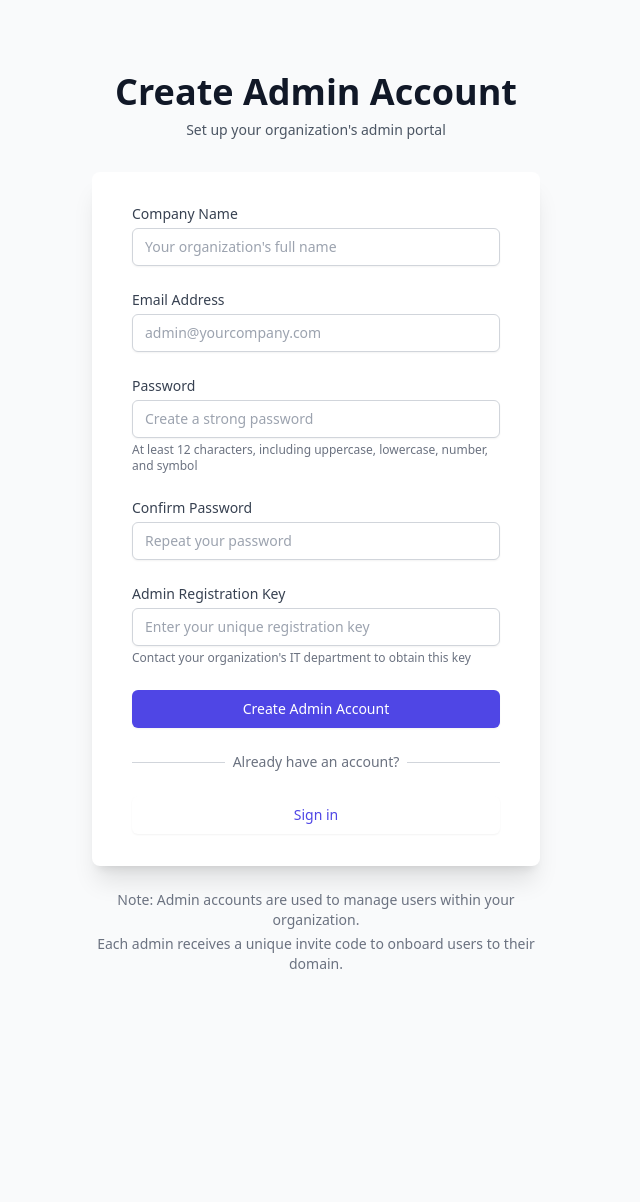
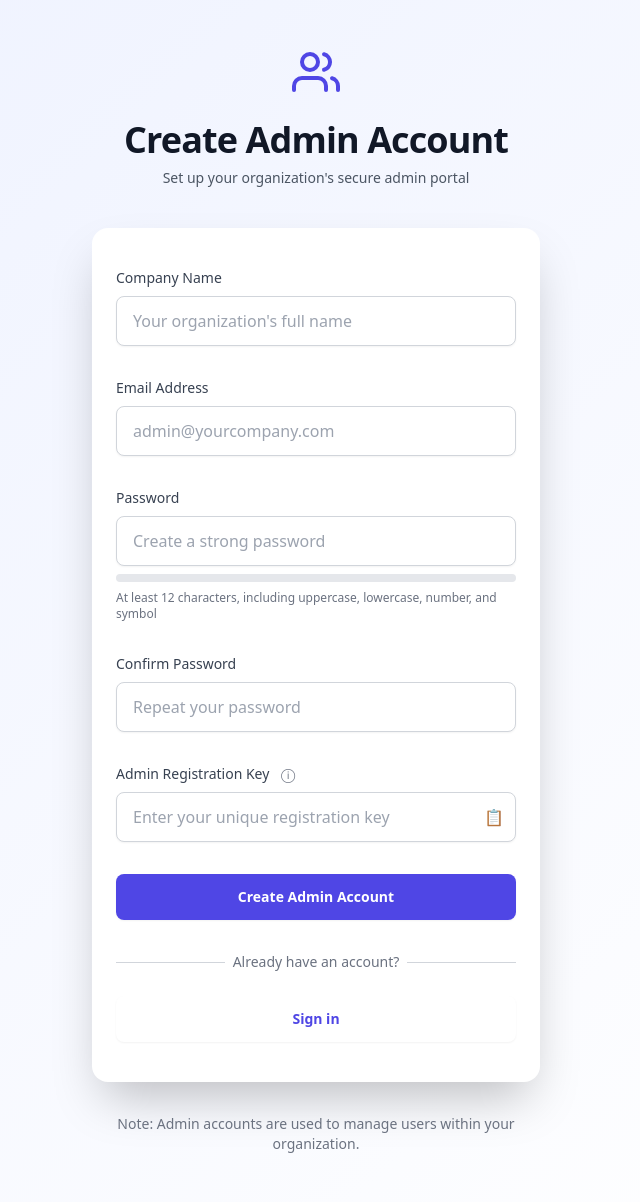
Before and after one commit to MrBlankCoding/Stocks101, a Flask app: page /admin/signup in a window 1280 px wide. Shown: the whole page, without its empty margins (324-964 px from the left). Before the commit the page ends 969 px from the top, so only its background shows below. Run offline with Flask 3, Linux system fonts and the light colour scheme; parts of the project's set-up code (start-up, migrations or seed data) failed here and were passed over; some libraries are stand-ins or nearby versions.

Commit message:
Created the Admin ID

```diff
--- a/Dashboard/app.py
+++ b/Dashboard/app.py
@@ -130,10 +130,12 @@ class User(UserMixin):
         self.account_type = user_data.get("account_type", "basic")
 
         # New admin-related fields
-        self.admin_domain = user_data.get("admin_domain", None)
         self.managed_users = user_data.get("managed_users", [])
         self.company_name = user_data.get("company_name")  # New field for admin's company
         self.invite_code = user_data.get("invite_code")
+
+        # New unique admin ID field
+        self.unique_admin_id = user_data.get("unique_admin_id")
 
     def is_admin(self):
         return self.account_type == "admin"
@@ -370,7 +372,7 @@ def register():
     if request.method == "POST":
         email = request.form["email"].lower().strip()
         password = request.form["password"]
-        admin_invite_code = request.form.get("admin_invite_code", "")
+        unique_admin_id = request.form.get("unique_admin_id", "")
 
         # Enhanced input validation
         if not re.match(r"^[\w\.-]+@[\w\.-]+\.\w+$", email):
@@ -387,10 +389,10 @@ def register():
 
         # Check admin invite code if provided
         admin_user = None
-        if admin_invite_code:
+        if unique_admin_id:
             admin_user = mongo.users.find_one({
                 "account_type": "admin",
-                "invite_code": admin_invite_code
+                "invite_code": unique_admin_id
             })
             if not admin_user:
                 flash("Invalid admin invite code")
@@ -411,7 +413,7 @@ def register():
 
         # If registering through admin invite, set admin domain
         if admin_user:
-            user_data["admin_domain"] = str(admin_user["_id"])
+            user_data["unique_admin_id"] = str(admin_user["_id"])
             # Update admin's managed users
             mongo.users.update_one(
                 {"_id": admin_user["_id"]},
@@ -433,7 +435,7 @@ def admin_signup():
         email = request.form["email"].lower().strip()
         password = request.form["password"]
         confirm_password = request.form["confirm_password"]
-        admin_registration_key = request.form["admin_registration_key"]
+        unique_admin_id = request.form["unique_admin_id"].strip()
 
         # Validation checks
         if not company_name:
@@ -452,15 +454,21 @@ def admin_signup():
             flash("Password must be at least 12 characters long")
             return redirect(url_for("admin_signup"))
 
-        # Check if admin registration key is valid
-        if admin_registration_key != os.getenv("admin_registration_key"):
-            flash("Invalid admin registration key")
-            return redirect(url_for("admin_signup"))
-
         # Check if email already exists
         existing_user = mongo.users.find_one({"email": email})
         if existing_user:
             flash("Email already exists")
+            return redirect(url_for("admin_signup"))
+
+        # Check if unique admin ID is already taken
+        existing_admin_id = mongo.users.find_one({"unique_admin_id": unique_admin_id})
+        if existing_admin_id:
+            flash("This Admin ID is already in use")
+            return redirect(url_for("admin_signup"))
+
+        # Validate unique admin ID
+        if not re.match(r'^[a-zA-Z0-9_-]{3,20}$', unique_admin_id):
+            flash("Admin ID must be 3-20 characters long and contain only letters, numbers, underscores, and hyphens")
             return redirect(url_for("admin_signup"))
 
         # Generate unique invite code for the admin's domain
@@ -482,8 +490,10 @@ def admin_signup():
             "company_name": company_name,
             "invite_code": invite_code,
             "managed_users": [],
-            "admin_domain": None,
             "registration_ip": request.remote_addr,
+
+            # New unique admin ID field
+            "unique_admin_id": unique_admin_id
         }
 
         # Insert admin user
@@ -494,7 +504,7 @@ def admin_signup():
         mongo.users.update_one(
             {"_id": result.inserted_id},
             {"$set": {
-                "admin_domain": admin_id,
+                "unique_admin_id": admin_id,
                 "managed_users": [admin_id]  # Add admin's own ID to managed_users
             }}
         )
@@ -601,17 +611,17 @@ async def dashboard():
         account_type=current_user.account_type,
     )
 
-@app.route("/admin/dashboard")
+@app.route("/admin/manage_users")
 @login_required
 @handle_errors
-def admin_dashboard():
+def manage_users():
     # Ensure only admins can access
     if not current_user.is_admin():
         abort(403)  # Forbidden
 
     # Fetch users in admin's domain
     managed_users = mongo.users.find({
-        "admin_domain": current_user.get_id()
+        "unique_admin_id": current_user.get_id()
     })
 
     # Prepare user data for display
@@ -628,7 +638,7 @@ def admin_dashboard():
         user_list.append(user_summary)
 
     return render_template(
-        "admin_dashboard.html",
+        "manage_users.html",
         users=user_list
     )
 
@@ -1108,12 +1118,6 @@ def not_found_error(error):
     return render_template("404.html"), 404
 
 
-@app.errorhandler(500)
-def internal_error(error):
-    db_manager.client.session.rollback()  # Rollback the session in case of database error
-    return render_template("500.html"), 500
-
-
 # API rate limiting
 def rate_limit(f):
     @wraps(f)
--- a/Dashboard/templates/admin_signup.html
+++ b/Dashboard/templates/admin_signup.html
@@ -2,31 +2,39 @@
 {% block title %}Admin Signup{% endblock %}
 
 {% block content %}
-<div class="min-h-screen bg-gray-50 flex flex-col justify-center py-12 sm:px-6 lg:px-8">
+<div class="min-h-screen bg-gradient-to-br from-indigo-50 to-white flex flex-col justify-center py-12 sm:px-6 lg:px-8">
     <div class="sm:mx-auto sm:w-full sm:max-w-md">
-        <h2 class="mt-6 text-center text-4xl font-extrabold text-gray-900">
+        <div class="flex justify-center mb-6">
+            <svg xmlns="http://www.w3.org/2000/svg" width="48" height="48" viewBox="0 0 24 24" fill="none" stroke="currentColor" stroke-width="2" stroke-linecap="round" stroke-linejoin="round" class="text-indigo-600">
+                <path d="M17 21v-2a4 4 0 0 0-4-4H5a4 4 0 0 0-4 4v2"></path>
+                <circle cx="9" cy="7" r="4"></circle>
+                <path d="M23 21v-2a4 4 0 0 0-3-3.87"></path>
+                <path d="M16 3.13a4 4 0 0 1 0 7.75"></path>
+            </svg>
+        </div>
+        <h2 class="text-center text-4xl font-bold text-gray-900 tracking-tight">
             Create Admin Account
         </h2>
         <p class="mt-2 text-center text-sm text-gray-600">
-            Set up your organization's admin portal
+            Set up your organization's secure admin portal
         </p>
     </div>
 
-    <div class="mt-8 sm:mx-auto sm:w-full sm:max-w-md">
-        <div class="bg-white py-8 px-4 shadow-xl sm:rounded-lg sm:px-10">
-            <form method="POST" action="{{ url_for('admin_signup') }}" class="space-y-6">
+    <div class="mt-10 sm:mx-auto sm:w-full sm:max-w-md">
+        <div class="bg-white py-10 px-6 shadow-2xl sm:rounded-2xl">
+            <form method="POST" action="{{ url_for('admin_signup') }}" class="space-y-8" id="adminSignupForm">
                 <div>
                     <label for="company_name" class="block text-sm font-medium text-gray-700">
                         Company Name
                     </label>
-                    <div class="mt-1">
+                    <div class="mt-2">
                         <input
                             type="text"
                             id="company_name"
                             name="company_name"
                             required
                             placeholder="Your organization's full name"
-                            class="appearance-none block w-full px-3 py-2 border border-gray-300 rounded-md shadow-sm placeholder-gray-400 focus:outline-none focus:ring-indigo-500 focus:border-indigo-500 sm:text-sm"
+                            class="block w-full px-4 py-3 border border-gray-300 rounded-lg shadow-sm placeholder-gray-400 focus:ring-2 focus:ring-indigo-500 focus:border-indigo-500 transition-all duration-300"
                         >
                     </div>
                 </div>
@@ -35,7 +43,7 @@
                     <label for="email" class="block text-sm font-medium text-gray-700">
                         Email Address
                     </label>
-                    <div class="mt-1">
+                    <div class="mt-2">
                         <input
                             type="email"
                             id="email"
@@ -44,7 +52,7 @@
                             placeholder="admin@yourcompany.com"
                             pattern="[a-z0-9._%+-]+@[a-z0-9.-]+\.[a-z]{2,}$"
                             title="Please enter a valid email address"
-                            class="appearance-none block w-full px-3 py-2 border border-gray-300 rounded-md shadow-sm placeholder-gray-400 focus:outline-none focus:ring-indigo-500 focus:border-indigo-500 sm:text-sm"
+                            class="block w-full px-4 py-3 border border-gray-300 rounded-lg shadow-sm placeholder-gray-400 focus:ring-2 focus:ring-indigo-500 focus:border-indigo-500 transition-all duration-300"
                         >
                     </div>
                 </div>
@@ -53,7 +61,7 @@
                     <label for="password" class="block text-sm font-medium text-gray-700">
                         Password
                     </label>
-                    <div class="mt-1">
+                    <div class="mt-2">
                         <input
                             type="password"
                             id="password"
@@ -63,9 +71,12 @@
                             pattern="(?=.*\d)(?=.*[a-z])(?=.*[A-Z])(?=.*[!@#$%^&*]).{12,}"
                             title="Must be at least 12 characters long, contain uppercase and lowercase letters, a number, and a special character"
                             placeholder="Create a strong password"
-                            class="appearance-none block w-full px-3 py-2 border border-gray-300 rounded-md shadow-sm placeholder-gray-400 focus:outline-none focus:ring-indigo-500 focus:border-indigo-500 sm:text-sm"
+                            class="block w-full px-4 py-3 border border-gray-300 rounded-lg shadow-sm placeholder-gray-400 focus:ring-2 focus:ring-indigo-500 focus:border-indigo-500 transition-all duration-300"
                         >
-                        <p class="mt-1 text-xs text-gray-500">
+                        <div id="password-strength" class="mt-2 h-2 w-full bg-gray-200 rounded-full overflow-hidden">
+                            <div id="password-strength-meter" class="h-full w-0 transition-all duration-500"></div>
+                        </div>
+                        <p id="password-strength-text" class="mt-2 text-xs text-gray-500">
                             At least 12 characters, including uppercase, lowercase, number, and symbol
                         </p>
                     </div>
@@ -75,48 +86,59 @@
                     <label for="confirm_password" class="block text-sm font-medium text-gray-700">
                         Confirm Password
                     </label>
-                    <div class="mt-1">
+                    <div class="mt-2">
                         <input
                             type="password"
                             id="confirm_password"
                             name="confirm_password"
                             required
                             placeholder="Repeat your password"
-                            class="appearance-none block w-full px-3 py-2 border border-gray-300 rounded-md shadow-sm placeholder-gray-400 focus:outline-none focus:ring-indigo-500 focus:border-indigo-500 sm:text-sm"
+                            class="block w-full px-4 py-3 border border-gray-300 rounded-lg shadow-sm placeholder-gray-400 focus:ring-2 focus:ring-indigo-500 focus:border-indigo-500 transition-all duration-300"
                         >
                     </div>
                 </div>
 
                 <div>
-                    <label for="admin_registration_key" class="block text-sm font-medium text-gray-700">
+                    <label for="unique_admin_id" class="block text-sm font-medium text-gray-700">
                         Admin Registration Key
+                        <span
+                            class="ml-2 inline-block cursor-help text-gray-500 hover:text-indigo-600"
+                            title="A unique key provided by your organization's IT department to verify your admin status"
+                        >
+                            ⓘ
+                        </span>
                     </label>
-                    <div class="mt-1">
+                    <div class="mt-2 relative">
                         <input
                             type="text"
-                            id="admin_registration_key"
-                            name="admin_registration_key"
+                            id="unique_admin_id"
+                            name="unique_admin_id"
                             required
                             placeholder="Enter your unique registration key"
-                            class="appearance-none block w-full px-3 py-2 border border-gray-300 rounded-md shadow-sm placeholder-gray-400 focus:outline-none focus:ring-indigo-500 focus:border-indigo-500 sm:text-sm"
+                            class="block w-full px-4 py-3 border border-gray-300 rounded-lg shadow-sm placeholder-gray-400 focus:ring-2 focus:ring-indigo-500 focus:border-indigo-500 transition-all duration-300 pr-10"
                         >
-                        <p class="mt-1 text-xs text-gray-500">
-                            Contact your organization's IT department to obtain this key
-                        </p>
+                        <button
+                            type="button"
+                            id="copy-registration-key"
+                            class="absolute inset-y-0 right-0 px-3 flex items-center text-gray-500 hover:text-indigo-600"
+                            title="Copy registration key"
+                        >
+                            📋
+                        </button>
                     </div>
                 </div>
 
                 <div>
                     <button
                         type="submit"
-                        class="w-full flex justify-center py-2 px-4 border border-transparent rounded-md shadow-sm text-sm font-medium text-white bg-indigo-600 hover:bg-indigo-700 focus:outline-none focus:ring-2 focus:ring-offset-2 focus:ring-indigo-500"
+                        class="w-full flex justify-center py-3 px-4 border border-transparent rounded-lg shadow-sm text-sm font-semibold text-white bg-indigo-600 hover:bg-indigo-700 focus:outline-none focus:ring-2 focus:ring-offset-2 focus:ring-indigo-500 transition-all duration-300 ease-in-out transform hover:scale-101"
                     >
                         Create Admin Account
                     </button>
                 </div>
             </form>
 
-            <div class="mt-6">
+            <div class="mt-8">
                 <div class="relative">
                     <div class="absolute inset-0 flex items-center">
                         <div class="w-full border-t border-gray-300"></div>
@@ -131,7 +153,7 @@
                 <div class="mt-6">
                     <a
                         href="{{ url_for('login') }}"
-                        class="w-full flex justify-center py-2 px-4 border border-transparent rounded-md shadow-sm text-sm font-medium text-indigo-600 bg-white hover:bg-gray-50"
+                        class="w-full flex justify-center py-3 px-4 border border-transparent rounded-lg shadow-sm text-sm font-semibold text-indigo-600 bg-white border-indigo-300 hover:bg-gray-50"
                     >
                         Sign in
                     </a>
@@ -139,12 +161,9 @@
             </div>
         </div>
 
-        <div class="mt-6 text-center text-sm text-gray-500">
+        <div class="mt-8 text-center text-sm text-gray-500">
             <p>
                 Note: Admin accounts are used to manage users within your organization.
-            </p>
-            <p class="mt-1">
-                Each admin receives a unique invite code to onboard users to their domain.
             </p>
         </div>
     </div>
@@ -154,13 +173,53 @@
 document.addEventListener('DOMContentLoaded', function() {
     const password = document.getElementById('password');
     const confirmPassword = document.getElementById('confirm_password');
+    const passwordStrengthMeter = document.getElementById('password-strength-meter');
+    const passwordStrengthText = document.getElementById('password-strength-text');
+    const copyRegistrationKeyBtn = document.getElementById('copy-registration-key');
 
-    confirmPassword.addEventListener('input', function() {
-        if (password.value !== confirmPassword.value) {
-            confirmPassword.setCustomValidity('Passwords do not match');
-        } else {
-            confirmPassword.setCustomValidity('');
+    // Password strength indicator
+    password.addEventListener('input', function() {
+        const value = password.value;
+        let strength = 0;
+        let strengthText = '';
+
+        if (value.length >= 12) strength++;
+        if (/[a-z]/.test(value)) strength++;
+        if (/[A-Z]/.test(value)) strength++;
+        if (/\d/.test(value)) strength++;
+        if (/[!@#$%^&*]/.test(value)) strength++;
+
+        passwordStrengthMeter.style.width = `${strength * 20}%`;
+        passwordStrengthMeter.className = `h-full transition-all duration-500 ${
+            strength <= 2 ? 'bg-red-500' :
+            strength <= 3 ? 'bg-yellow-500' :
+            'bg-green-500'
+        }`;
+
+        switch(strength) {
+            case 0:
+            case 1:
+            case 2:
+                strengthText = 'Weak password';
+                break;
+            case 3:
+                strengthText = 'Medium strength';
+                break;
+            case 4:
+            case 5:
+                strengthText = 'Strong password';
+                break;
         }
+
+        passwordStrengthText.textContent = strengthText;
+    });
+
+    // Copy registration key
+    copyRegistrationKeyBtn.addEventListener('click', function() {
+        const registrationKeyInput = document.getElementById('unique_admin_id');
+        registrationKeyInput.select();
+        document.execCommand('copy');
+        alert('Registration key copied to clipboard');
     });
 });
 </script>
```
Also changed, not shown: Dashboard/templates/500.html (deleted, +0 -22 lines), Dashboard/templates/register.html (+25 -16 lines), Dashboard/templates/manage_users.html (renamed from Dashboard/templates/admin_dashboard.html).
